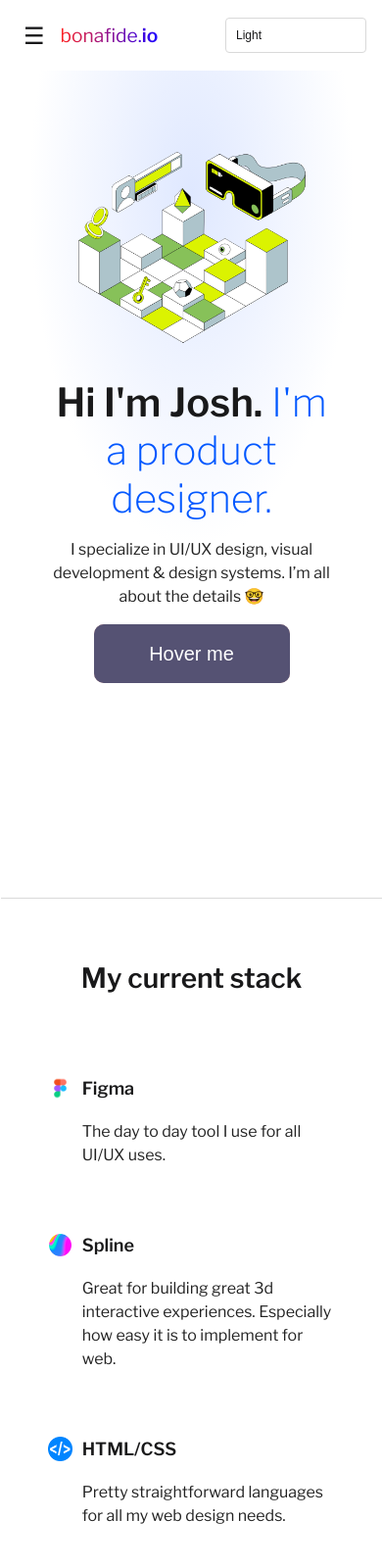
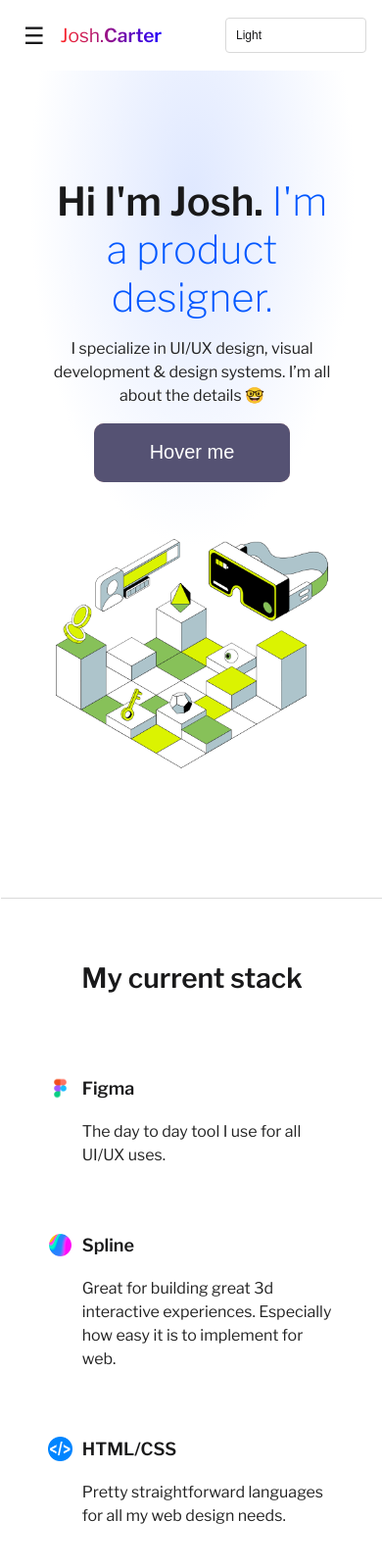
Before and after one commit to spaztart/portfolio, a plain HTML site: page index.html in a window 390 px wide. Shown: the top 1600 px of the page at 98% size. Drawn offline with nearby package versions, Linux system fonts and the light colour scheme.

Commit message:
Fixing intro banner

```diff
--- a/Components/header.js
+++ b/Components/header.js
@@ -4,7 +4,7 @@ class HeaderNav extends HTMLElement {
         <header>
         <div class="LogoContainer">
             <div class="menu-icon" onclick="toggleSidebar()">☰</div>
-            <a href="index.html"><div class="logo">bonafide.<strong>io</strong></div></a>
+            <a href="index.html"><div class="logo">Josh.<strong>Carter</strong></div></a>
         </div>
 
         <div class="dropdown">
--- a/styles/intro.css
+++ b/styles/intro.css
@@ -15,6 +15,7 @@
     align-items: center;
     padding: 48px;
     gap: 16px;
+    max-width: 1104px;
 }
 
 .heroContents {
@@ -34,7 +35,7 @@
 
 
 .snazzybox {
-    width: 100%;
+    width: 80%;
     height: auto;
     border-radius: 48px;
 
@@ -81,7 +82,7 @@
     gap: 3rem;
     justify-content: space-between;
     flex-wrap: wrap;
-    padding: 5rem 0 5rem 0;
+    padding: 5rem 0 2rem 0;
     margin: 0;
     padding-top: 5rem;
 
@@ -115,7 +116,7 @@
 /* Responsive Design */
 @media screen and (max-width: 1104px) {
     .heroContainer {
-        flex-direction: column-reverse;
+        flex-direction: column;
     }
 
     .heroContents {
@@ -129,10 +130,13 @@
     }
 
     .snazzybox {
-        width: 250px;
-        height: 250px;
+        width: 80%;
+        display: flex;
+        justify-content: center;
+    }
 
-    }
+
+
 
     .stackcontainer h2 {
         text-align: center;
@@ -166,8 +170,15 @@
 }
 
 @media screen and (max-width: 480px) {
+
     .heroSection {
         height: 100vh;
+        align-items: center;
+    }
+
+    .heroSection {
+        height: 100vh;
+        align-items: center;
     }
 
     .heroContents {
@@ -179,6 +190,12 @@
     }
 
     .stackcontainer li {
-        min-width: 10rem;
+        min-width: 14rem;
+    }
+
+    .snazzybox {
+        min-width: 300px;
+        display: flex;
+        justify-content: center;
     }
 }
--- a/styles/main.css
+++ b/styles/main.css
@@ -181,7 +181,7 @@ header {
     padding: 64px 48px 64px 48px;
     display: flex;
     flex-direction: column;
-    gap: 5rem;
+    gap: 3rem;
 }
 
 /* Style for the dropdown container */
```
Also changed, not shown: about.html (+8 -30 lines), 1 other file.
